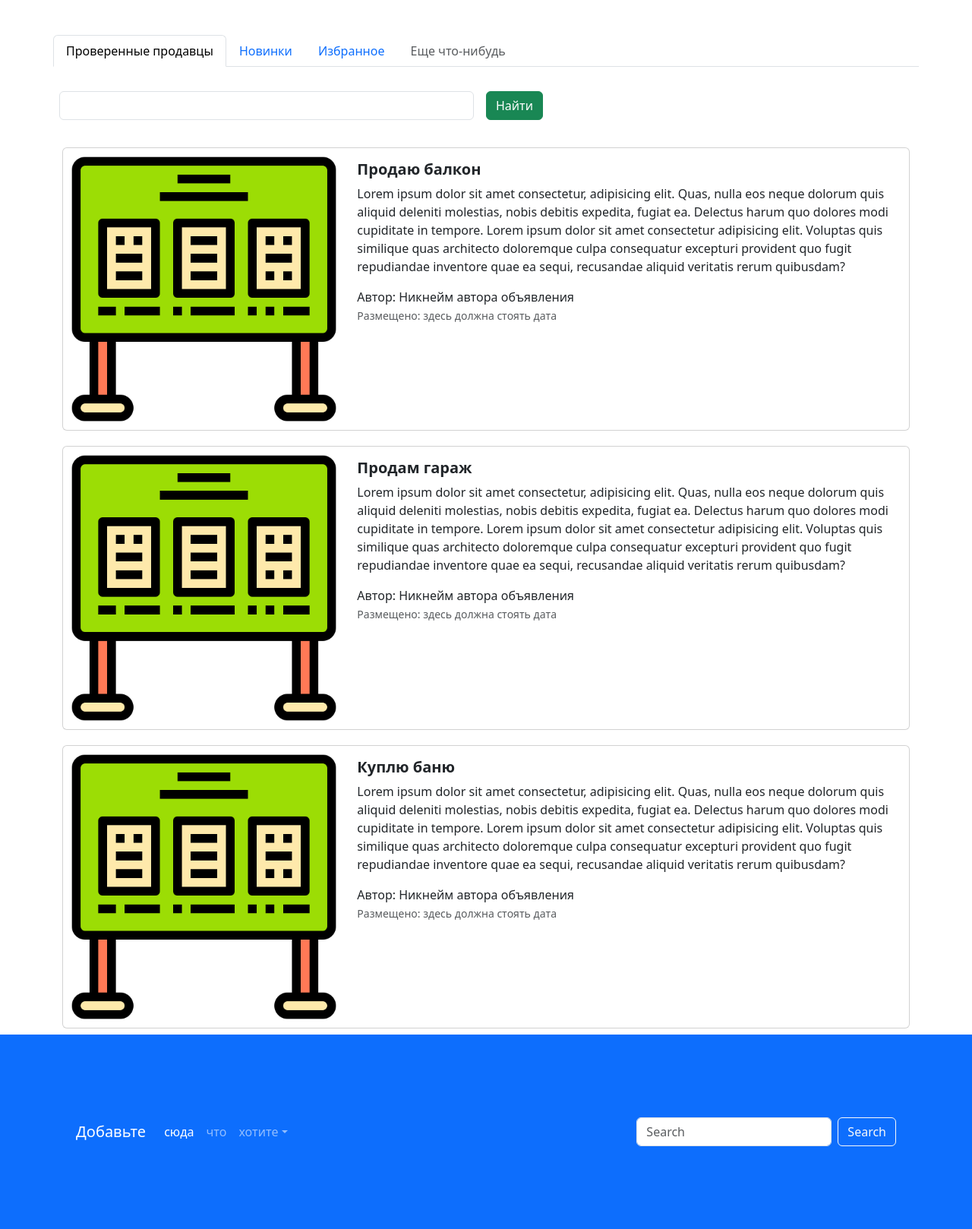
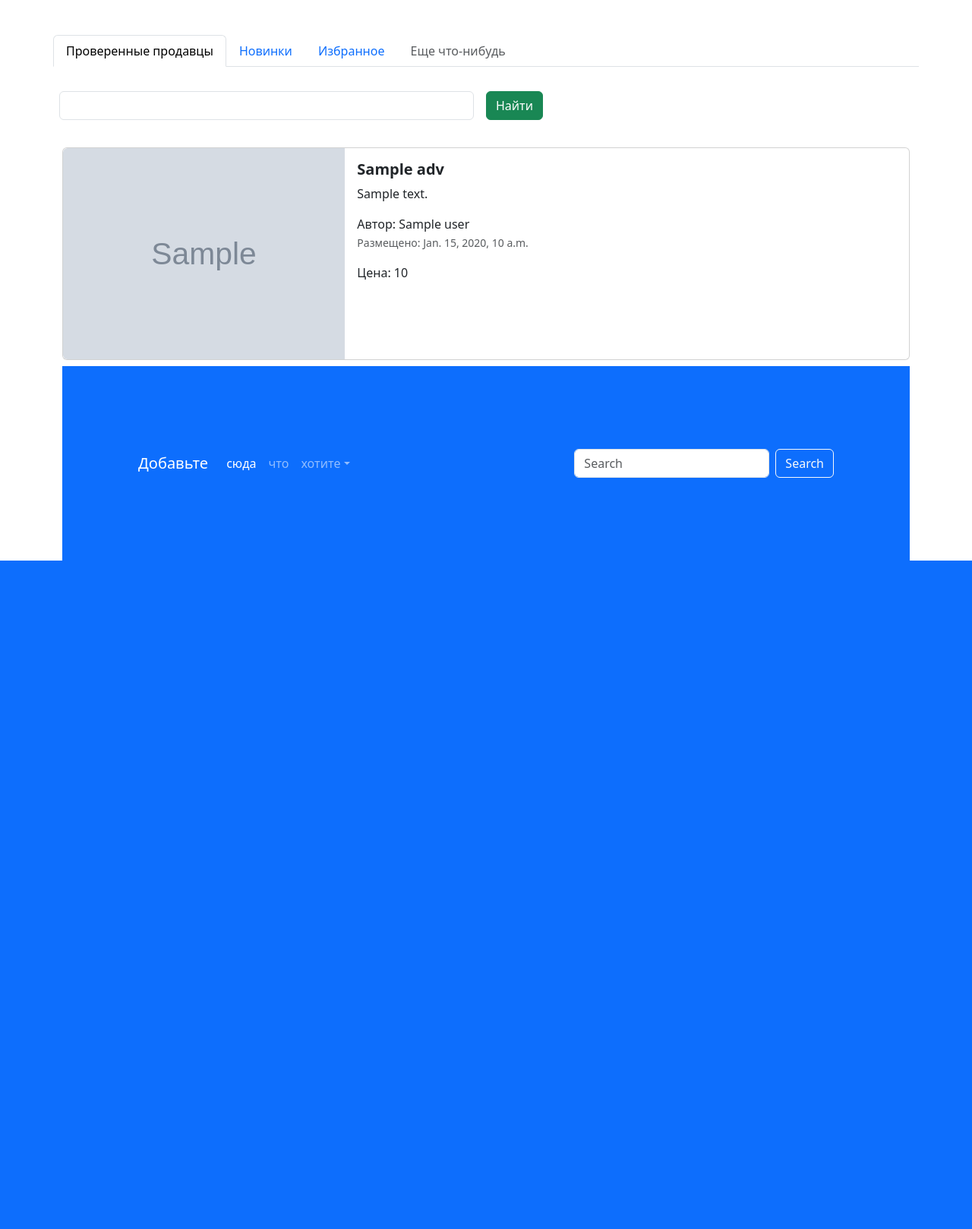
Before and after one commit to Glory-Avarice/FOR_MAXIMUM, a Django app: template django/advertisements/templates/index.html in a window 1280 px wide. Shown: the part 702-2320 px from the top of the page at 76% size. After the commit the page ends 1440 px from the top, so only its background shows below. Run offline with Django 4.2, Linux system fonts and the light colour scheme; the template is opened without the code that fills it: most values are stand-ins (such as "Sample title", 1, 10 or a date in 2020); grey boxes marked "Sample" are stand-in pictures; some libraries are stand-ins or nearby versions.

Commit message:
update for lesson 9(not worked) in Maximum Education

```diff
--- a/django/advertisements/advertisements/settings.py
+++ b/django/advertisements/advertisements/settings.py
@@ -126,3 +126,7 @@ STATIC_URL = 'static/'
 # https://docs.djangoproject.com/en/4.2/ref/settings/#default-auto-field
 
 DEFAULT_AUTO_FIELD = 'django.db.models.BigAutoField'
+
+MEDIA_ROOT = Path.joinpath(BASE_DIR, 'media/')
+
+MEDIA_URL = 'media/'
--- a/django/advertisements/advertisements/urls.py
+++ b/django/advertisements/advertisements/urls.py
@@ -16,9 +16,14 @@ Including another URLconf
 """
 from django.contrib import admin
 from django.urls import path, include
+from django.conf import settings
+from django.conf.urls.static import static
 
 urlpatterns = [
     path('admin/', admin.site.urls),
     path('', include('app_advertisements.urls')),
     path('lesson_4/', include('app_lesson_4.urls'))
 ]
+
+if settings.DEBUG:
+    urlpatterns += static(settings.MEDIA_URL, document_root=settings.MEDIA_URL)
--- a/django/advertisements/app_advertisements/admin.py
+++ b/django/advertisements/app_advertisements/admin.py
@@ -4,8 +4,9 @@ from .models import Advertisement
 # Register your models here.
 
 class AdvertisementAdmin(admin.ModelAdmin):
-    list_display = ['id', 'title', 'description', 'price', 'auction', 'created_at', 'created_date', 'update_date']
+    list_display = ['id', 'title', 'description', 'price', 'avatar_tag', 'image', 'user', 'auction', 'created_date', 'update_date']
     list_filter = ['auction', 'created_at']
+    readonly_fields = ['avatar_tag']
     actions = ['make_auction_true', 'make_auction_false']
 
     @admin.action(description='Перевести auction в True')
@@ -18,7 +19,7 @@ class AdvertisementAdmin(admin.ModelAdmin):
 
     fieldsets = (
         ('Общее', {
-            'fields': ('title', 'description'),
+            'fields': ('title', 'description', 'avatar_tag', 'image', 'user'),
         }),
         ('Финансы', {
             'fields': ('price', 'auction'),
--- a/django/advertisements/app_advertisements/urls.py
+++ b/django/advertisements/app_advertisements/urls.py
@@ -17,8 +17,13 @@ Including another URLconf
 from django.contrib import admin
 from django.urls import path
 from .views import index, top_sellers
+from django.conf import settings
+from django.conf.urls.static import static
 
 urlpatterns = [
     path('', index, name='main_page'),
     path('top-sellers/', top_sellers, name='top-sellers')
 ]
+
+if settings.DEBUG:
+    urlpatterns += static(settings.MEDIA_URL, document_root=settings.MEDIA_ROOT)
--- a/django/advertisements/app_advertisements/views.py
+++ b/django/advertisements/app_advertisements/views.py
@@ -1,12 +1,15 @@
 from django.shortcuts import render
 from django.http import HttpResponse
+from .models import Advertisement
 
 # Create your views here.
 # def index(request):
 #     return HttpResponse('Мы сделали это!')
 
 def index(request):
-    return render(request, 'index.html')
+    advertisements = Advertisement.objects.all()
+    context = {'advertisements': advertisements}
+    return render(request, 'index.html', context = context)
 
 def top_sellers(request):
     return render(request, 'top-sellers.html')
--- a/django/advertisements/templates/index.html
+++ b/django/advertisements/templates/index.html
@@ -95,88 +95,33 @@
     </form>
   </div>
   <div class="col">
+    {% for adv in advertisements %}
     <div class="card mb-2" style="max-width: 1200px; margin-top: 20px;">
       <div class="row g-0">
         <div class="col-md-4">
           <a href="advertisement.html" class="nav-link">
-            <img src="{% static 'img/adv.png' %}" class="img-fluid rounded-start" alt="Card title">
+            <img src="{% if adv.image %}{{adv.image.url}}{% else %}{% static 'img/adv.png' %}{% endif %}" class="img-fluid rounded-start" alt="Card title">
           </a>
         </div>
         <div class="col-md-8">
           <div class="card-body">
             <h5 class="card-title">
-              <a href="advertisement.html" class="nav-link"><strong>Продаю балкон</strong></a>
+              <a href="advertisement.html" class="nav-link"><strong>{{adv.title}}</strong></a>
             </h5>
             <a href="advertisement.html" class="nav-link">
               <p class="card-text">
-                Lorem ipsum dolor sit amet consectetur, adipisicing elit. Quas, nulla eos neque dolorum quis aliquid
-                deleniti molestias, nobis debitis expedita, fugiat ea. Delectus harum quo dolores modi cupiditate in
-                tempore. Lorem ipsum dolor sit amet consectetur adipisicing elit. Voluptas quis similique quas
-                architecto doloremque culpa consequatur excepturi provident quo fugit repudiandae inventore quae ea
-                sequi, recusandae aliquid veritatis rerum quibusdam?
+                {{adv.description}}
               </p>
-              <span>Автор: Никнейм автора объявления</span>
-              <p class="card-text"><small class="text-muted">Размещено: здесь должна стоять дата</small></p>
+              <span>Автор: {{adv.user}}</span>
+              <p class="card-text"><small class="text-muted">Размещено: {{adv.created_at}}</small></p>
+              <p>Цена: {{adv.price}}</p>
             </a>
           </div>
         </div>
       </div>
     </div>
-    <div class="card mb-2" style="max-width: 1200px; margin-top: 20px;">
-      <div class="row g-0">
-        <div class="col-md-4">
-          <a href="advertisement.html" class="nav-link">
-            <img src="{% static 'img/adv.png' %}" class="img-fluid rounded-start" alt="Card title">
-          </a>
-        </div>
-        <div class="col-md-8">
-          <div class="card-body">
-            <h5 class="card-title">
-              <a href="advertisement.html" class="nav-link"><strong>Продам гараж</strong></a>
-            </h5>
-            <a href="advertisement.html" class="nav-link">
-              <p class="card-text">
-                Lorem ipsum dolor sit amet consectetur, adipisicing elit. Quas, nulla eos neque dolorum quis aliquid
-                deleniti molestias, nobis debitis expedita, fugiat ea. Delectus harum quo dolores modi cupiditate in
-                tempore. Lorem ipsum dolor sit amet consectetur adipisicing elit. Voluptas quis similique quas
-                architecto doloremque culpa consequatur excepturi provident quo fugit repudiandae inventore quae ea
-                sequi, recusandae aliquid veritatis rerum quibusdam?
-              </p>
-              <span>Автор: Никнейм автора объявления</span>
-              <p class="card-text"><small class="text-muted">Размещено: здесь должна стоять дата</small></p>
-            </a>
-          </div>
-        </div>
-      </div>
-    </div>
-    <div class="card mb-2" style="max-width: 1200px; margin-top: 20px;">
-      <div class="row g-0">
-        <div class="col-md-4">
-          <a href="advertisement.html" class="nav-link">
-            <img src="{% static 'img/adv.png' %}" class="img-fluid rounded-start" alt="Card title">
-          </a>
-        </div>
-        <div class="col-md-8">
-          <div class="card-body">
-            <h5 class="card-title">
-              <a href="advertisement.html" class="nav-link"><strong>Куплю баню</strong></a>
-            </h5>
-            <a href="advertisement.html" class="nav-link">
-              <p class="card-text">
-                Lorem ipsum dolor sit amet consectetur, adipisicing elit. Quas, nulla eos neque dolorum quis aliquid
-                deleniti molestias, nobis debitis expedita, fugiat ea. Delectus harum quo dolores modi cupiditate in
-                tempore. Lorem ipsum dolor sit amet consectetur adipisicing elit. Voluptas quis similique quas
-                architecto doloremque culpa consequatur excepturi provident quo fugit repudiandae inventore quae ea
-                sequi, recusandae aliquid veritatis rerum quibusdam?
-              </p>
-              <span>Автор: Никнейм автора объявления</span>
-              <p class="card-text"><small class="text-muted">Размещено: здесь должна стоять дата</small></p>
-            </a>
-          </div>
-        </div>
-      </div>
-    </div>
-  </div>
+    {% endfor %}
+
 </div>
 <footer style="padding: 100px;" class="bg-primary">
   <nav class="navbar navbar-expand-sm navbar-dark">
```
Also changed, not shown: django/advertisements/app_advertisements/models.py (+15 -1 lines), django/advertisements/app_advertisements/migrations/0003_advertisement_user.py (added), django/advertisements/app_advertisements/migrations/0004_advertisement_image.py (added), django/advertisements/db.sqlite3, django/advertisements/media/advertisements/домик_в_японии.jpg (added).
